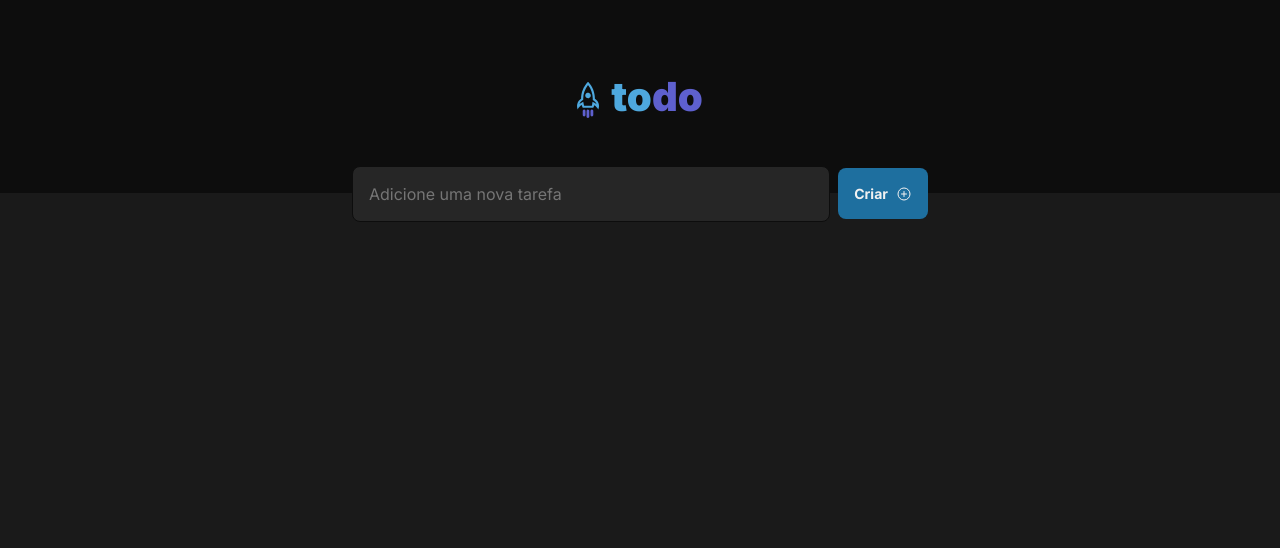
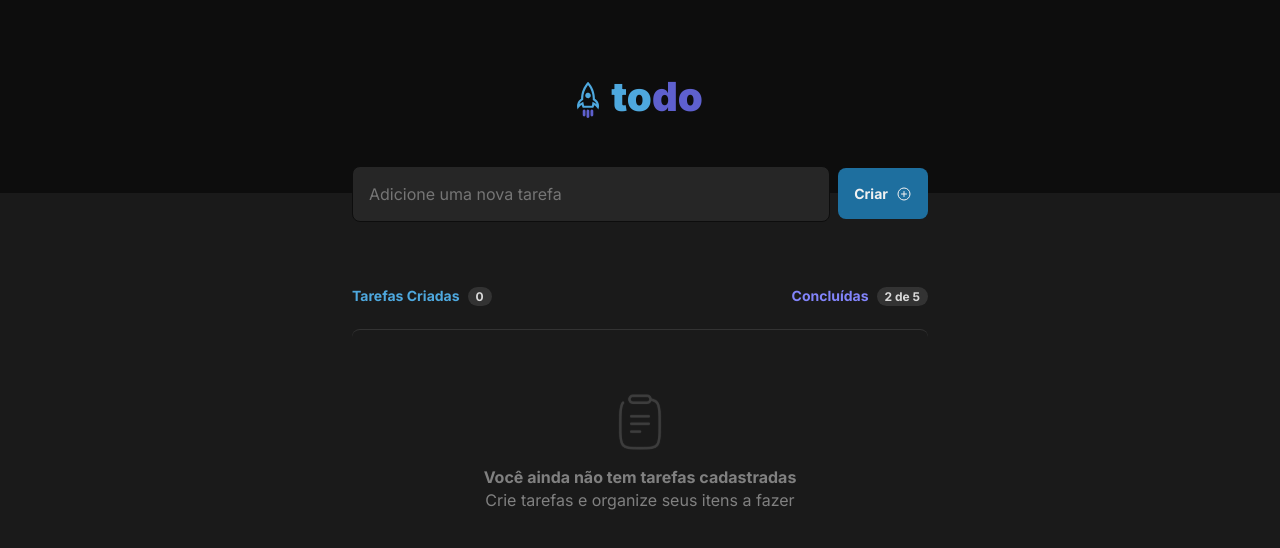
Before and after one commit to imyudz/desafio-react-todolist, a React (Vite) app: page / in a window 1280 px wide. Shown: the top 548 px of the page. Built offline with nearby package versions, Linux system fonts and the light colour scheme.

Commit message:
feat: adicionando componente de mostrar tasks, contadores e mostrar quando não tem task

```diff
--- a/src/App.tsx
+++ b/src/App.tsx
@@ -2,13 +2,15 @@
 import AddTask from './components/AddTask/AddTask'
 import Header from './components/Header/Header'
 import styles from './App.module.css'
+import ShowTasks from './components/ShowTasks/ShowTasks'
 
 function App() {
   return (
     <>
       <Header />
       <div className={styles.wrapper}>
-        <AddTask/>
+        <AddTask />
+        <ShowTasks/>
       </div>
     </>
   )
--- /dev/null
+++ b/src/components/ShowTasks/ShowTasks.module.css
@@ -0,0 +1,60 @@
+.showTasksWrapper {
+    display: flex;
+    flex-direction: column;
+    width: 100%;
+    margin-top: 4rem;
+}
+
+.tasksInfo {
+    display: flex;
+    flex-direction: row;
+    justify-content: space-between;
+}
+
+.title {
+    font-size: var(--font-medium);
+    font-weight: 700;
+    line-height: normal;
+}
+
+
+.tasksInfo .tasksCriadas .title {
+    color: var(--blue);
+}
+
+.tasksInfo .tasksConcluidas .title {
+    color: var(--purple);
+}
+
+.counter {
+    margin-left: 0.5rem;
+    color: var(--gray-200);
+    padding: 2px 8px;
+    background: var(--gray-400);
+    border-radius: 999px;
+    font-size: var(--font-small);
+}
+
+.empty {
+    margin-top: 1.5rem;
+    padding: 4rem 1.5rem;
+    display: flex;
+    justify-content: center;
+    align-items: center;
+    flex-direction: column;
+    gap: 16px;
+    border-radius: 8px;
+    border-top: 1px solid var(--gray-400);
+}
+
+.empty .emptyText {
+    color: var(--gray-300);
+    text-align: center;
+    font-size: var(--font-large);
+    line-height: var(--default-line-height);
+    font-weight: 700;
+}
+
+.empty .emptyText .muted{
+    font-weight: 400;
+}
--- /dev/null
+++ b/src/components/ShowTasks/ShowTasks.tsx
@@ -0,0 +1,26 @@
+import styles from './ShowTasks.module.css';
+import Clipboard from '../../assets/Clipboard.svg'
+
+function ShowTasks() {
+    return (
+        <div className={styles.showTasksWrapper}>
+            <div className={styles.tasksInfo}>
+                <div className={styles.tasksCriadas}>
+                    <span className={styles.title}>Tarefas Criadas<span className={styles.counter}>0</span></span>
+                </div>
+                <div className={styles.tasksConcluidas}>
+                    <span className={styles.title}>Concluídas<span className={styles.counter}>2 de 5</span></span>
+                </div>
+            </div>
+            <div className={styles.empty}>
+                <img src={Clipboard} alt="clipboard" width={56} height={56} />
+                <div className={styles.emptyText}>
+                    <p>Você ainda não tem tarefas cadastradas</p>
+                    <p className={styles.muted}>Crie tarefas e organize seus itens a fazer</p>
+                </div>
+            </div>
+        </div>
+    );
+}
+
+export default ShowTasks;
```
Also changed, not shown: src/assets/Clipboard.svg (added).
